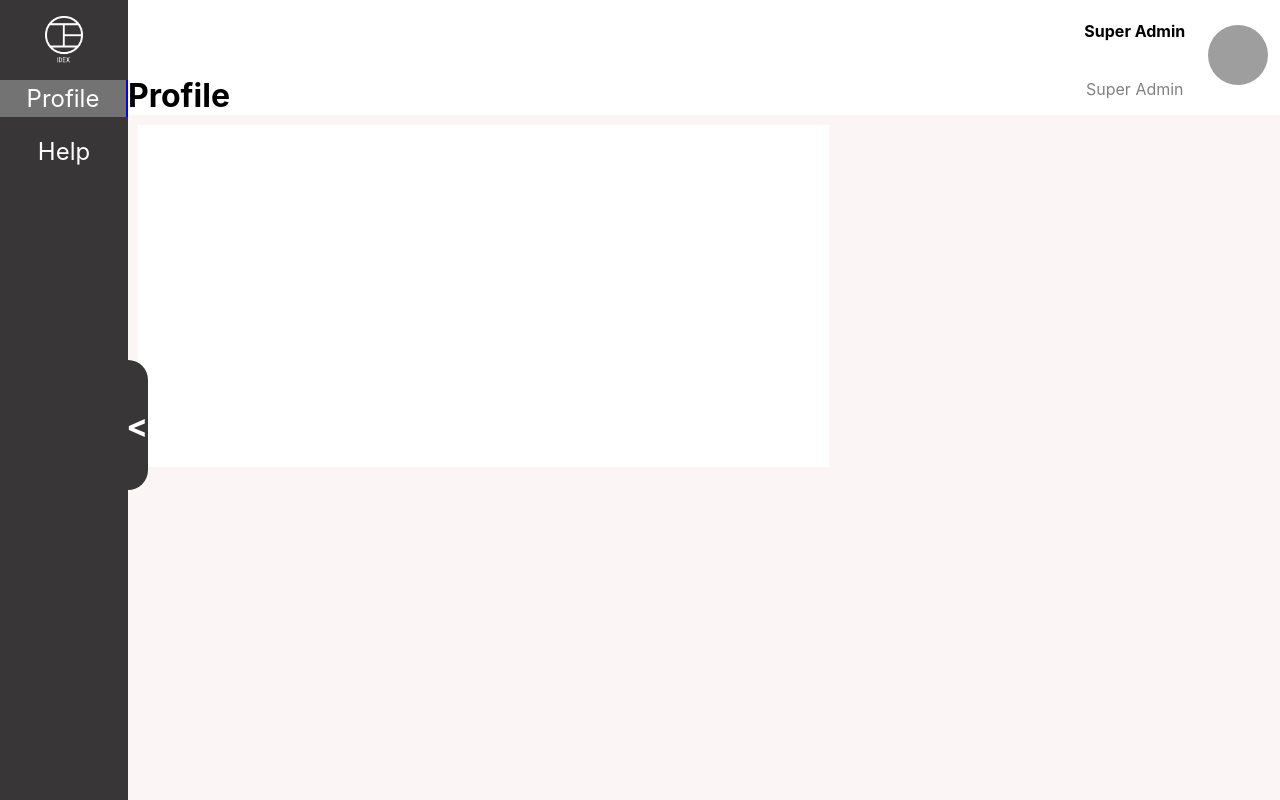
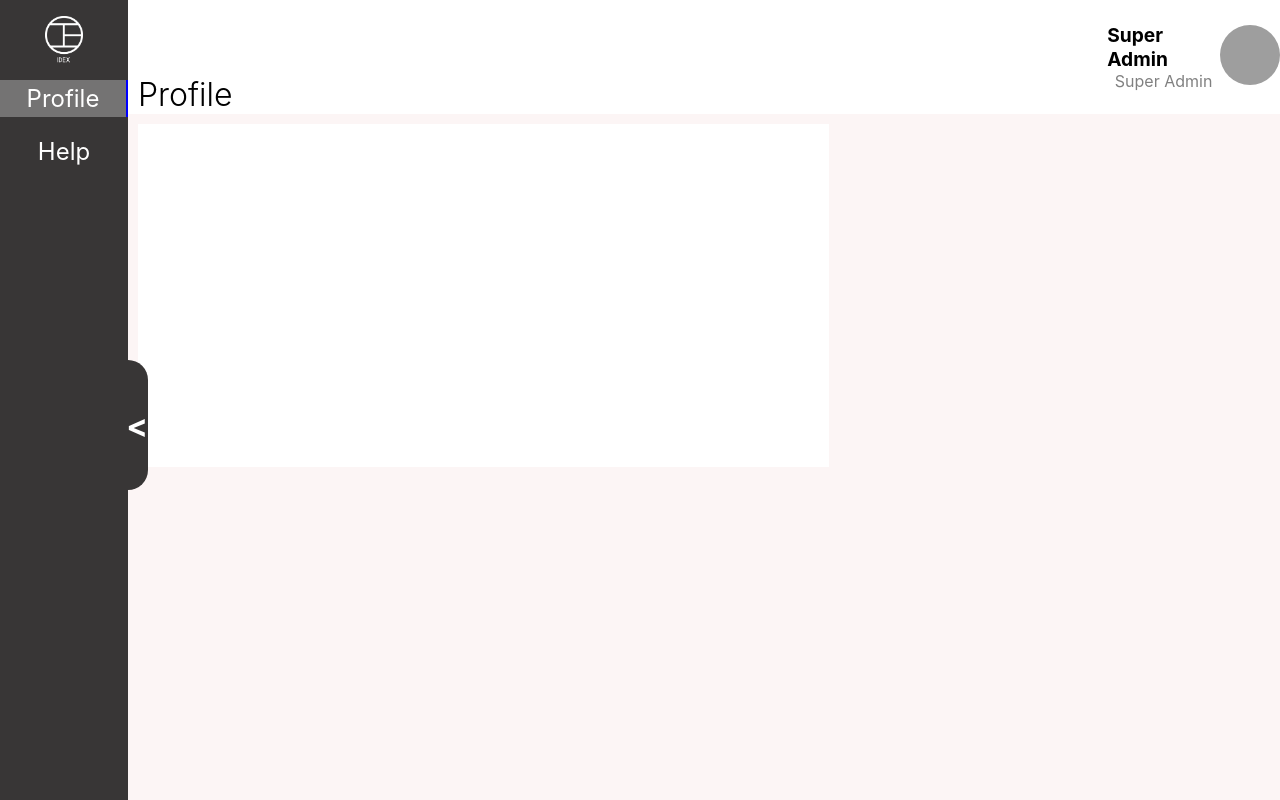
Before and after one commit to Augani/codechallenge, a React (Create React App) app: page /Profile in a window 1280 px wide. Built offline with nearby package versions, Linux system fonts and the light colour scheme; grey boxes are pictures that could not be loaded.

Commit message:
added styling to pagename

```diff
--- a/src/pages/index.css
+++ b/src/pages/index.css
@@ -92,7 +92,8 @@
 
 .pageName{
     font-size: 2rem;
-    font-weight: 700;
+    font-weight: 300;
+   padding-left: 10px;
     width: 20%;
     height: 100%;
     display: flex;
@@ -121,7 +122,7 @@ overflow: hidden;
 
 .config{
     height: 100%;
-    width: 20%;
+    width: 15%;
     display: flex;
     justify-content: space-around;
     align-items: center;
@@ -141,10 +142,13 @@ overflow: hidden;
 
 .title h4{
     color: black;
+    margin: 0;
+    font-size: 120%;
 }
 
 .title p{
     color: grey;
+    margin: 0;
 }
 
 .config .image{
```
